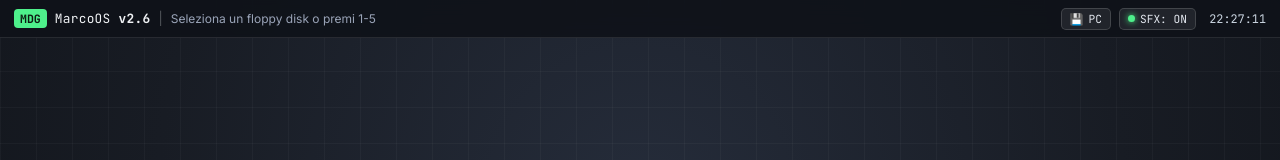
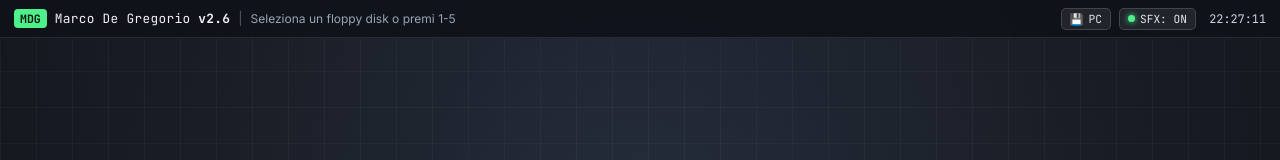
Before and after one commit to mdg217/mdg217.github.io, a plain HTML site: page index.html in a window 1280 px wide. Shown: the top 160 px of the page. Drawn offline with Linux system fonts and the light colour scheme.

Commit message:
Update OS title from 'MarcoOS' to 'Marco De Gregorio'

```diff
--- a/index.html
+++ b/index.html
@@ -14,7 +14,7 @@
   <header class="os-topbar">
     <div class="os-topbar-left">
       <span class="os-logo-badge">MDG</span>
-      <span class="os-title">MarcoOS <strong>v2.6</strong></span>
+      <span class="os-title">Marco De Gregorio <strong>v2.6</strong></span>
       <span class="os-separator">|</span>
       <span class="os-hint" id="os-hint">Seleziona un floppy disk o premi 1-5</span>
     </div>
```
